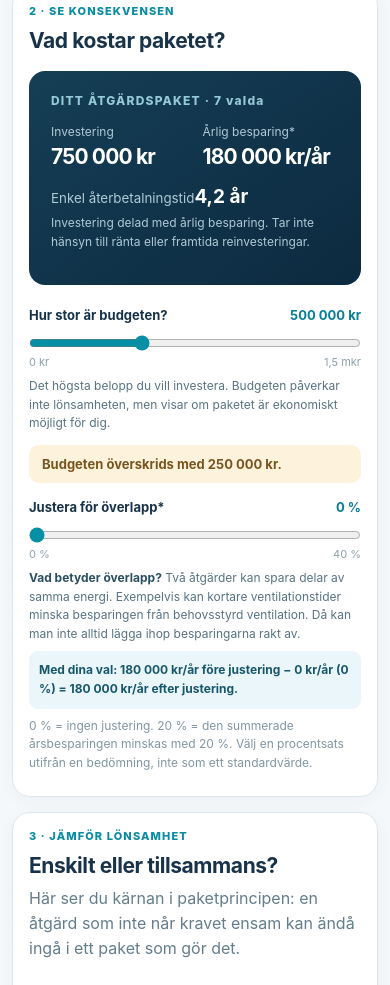
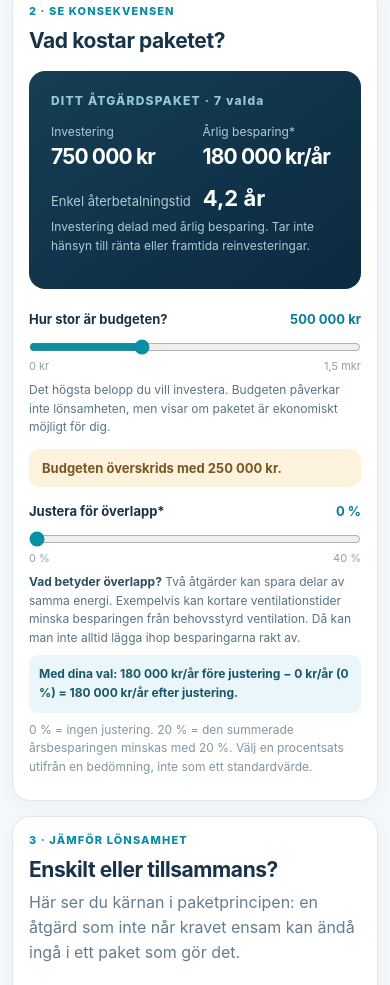
Before and after one commit to mirzazahirovic81-maker/FunktionLab-Test, a plain HTML site: page index.html in a window 390 px wide. Shown: the part 1115-2100 px from the top of the page. Drawn offline with Linux system fonts and the light colour scheme.

Commit message:
Add files via upload

```diff
--- a/index.html
+++ b/index.html
@@ -5,6 +5,7 @@
 @media print{body{background:white}header button,.addbank,.action-edit,.editor,.controls,.actions,details,.bank{display:none!important}.panel{box-shadow:none;break-inside:avoid}main{padding:0}}
 .decision-group{border:1px solid #e1eaf0;border-left:4px solid #b8cbd4;border-radius:10px;padding:12px;margin:9px 0}.decision-group.solo{border-left-color:#0e9d78}.decision-group.bundle{border-left-color:#059fb9}.decision-group.review{border-left-color:#d59c36}.decision-group p{font-size:12px}.decision-group ul{margin:6px 0;padding-left:20px;font-size:13px;line-height:1.8}.decision-group small{color:#8398a5}.decision-tip{font-size:12px;background:#f0f7fa;padding:12px;border-radius:9px}.print-only{display:none}.editor button{align-self:end}@media print{.print-only{display:block!important;page-break-before:always}.print-only pre{font:11px/1.6 sans-serif;white-space:pre-wrap;overflow-wrap:anywhere}}
 .help{font-size:12px!important;line-height:1.55;margin:8px 0;color:#587383}.help strong{color:#2b4f62}.help.muted{color:#8096a2}.tile-help{font-size:12px;margin:9px 0 0;color:#637e8d}.editor-help{grid-column:1/-1;font-size:12px;margin:0;color:#637d89}#overlapExample{padding:10px;background:#eaf6f9;border-radius:9px;color:#18576b;font-weight:650}@media print{.help{font-size:11px!important}}
+.payback-heading{display:flex;align-items:baseline;flex-wrap:wrap;column-gap:18px;row-gap:5px;margin-bottom:7px}.payback-heading small{color:#b0cad5;font-size:13px}.payback-heading strong{font-size:23px;white-space:nowrap}@media(max-width:480px){.payback-heading{column-gap:12px}.payback-heading strong{font-size:22px}}
 </style></head><body><main>
 <header><div class="logo">Funktion<span>Lab</span></div><button id="reset" class="subtle small">↻ Återställ exemplet</button></header>
 <div class="intro"><div class="eyebrow">ENERGI · BESLUTSSTÖD</div><h1>Vilka åtgärder ska vi göra tillsammans?</h1><p>Välj åtgärder från en färdig energiutredning. Se vad de kostar och jämför deras lönsamhet var för sig med lönsamheten för hela paketet.</p></div>
@@ -13,7 +14,7 @@
 <div id="bank" class="bank" hidden><input id="search" type="search" placeholder="Sök i åtgärdsbanken…" aria-label="Sök i åtgärdsbanken"><div id="bankitems" class="bankitems"></div><h3 style="margin-top:18px">Egen åtgärd</h3><div class="custom"><input id="newName" placeholder="Namn på åtgärd" aria-label="Åtgärdens namn"><input id="newCost" type="number" min="0" placeholder="Investering kr" aria-label="Investering i kronor"><input id="newSaving" type="number" min="0" placeholder="Besparing kr/år" aria-label="Årlig besparing i kronor"><button id="add" class="primary">Lägg till egen åtgärd</button></div></div></div>
 </section>
 <section class="panel"><div class="step">2 · SE KONSEKVENSEN</div><h2>Vad kostar paketet?</h2>
-<div class="summary"><div class="eyebrow">DITT ÅTGÄRDSPAKET · <span id="count">0 valda</span></div><div class="numbers"><div><small>Investering</small><strong id="cost">–</strong></div><div><small>Årlig besparing*</small><strong id="saving">–</strong></div></div><div><small style="color:#b0cad5">Enkel återbetalningstid</small><strong id="payback" style="font-size:19px">–</strong><p style="font-size:12px;color:#b0cad5">Investering delad med årlig besparing. Tar inte hänsyn till ränta eller framtida reinvesteringar.</p></div></div>
+<div class="summary"><div class="eyebrow">DITT ÅTGÄRDSPAKET · <span id="count">0 valda</span></div><div class="numbers"><div><small>Investering</small><strong id="cost">–</strong></div><div><small>Årlig besparing*</small><strong id="saving">–</strong></div></div><div><div class="payback-heading"><small>Enkel återbetalningstid</small><strong id="payback">–</strong></div><p style="font-size:12px;color:#b0cad5">Investering delad med årlig besparing. Tar inte hänsyn till ränta eller framtida reinvesteringar.</p></div></div>
 <div class="controls"><div class="control"><label for="budget">Hur stor är budgeten? <output id="budgetText"></output></label><input id="budget" type="range" min="0" max="1500000" step="25000" value="500000"><div class="endpoints"><span>0 kr</span><span>1,5 mkr</span></div><p class="help">Det högsta belopp du vill investera. Budgeten påverkar inte lönsamheten, men visar om paketet är ekonomiskt möjligt för dig.</p><div id="budgetStatus" class="status"></div></div>
 <div class="control"><label for="overlap">Justera för överlapp* <output id="overlapText"></output></label><input id="overlap" type="range" min="0" max="40" step="5" value="0"><div class="endpoints"><span>0 %</span><span>40 %</span></div><p class="help"><strong>Vad betyder överlapp?</strong> Två åtgärder kan spara delar av samma energi. Exempelvis kan kortare ventilationstider minska besparingen från behovsstyrd ventilation. Då kan man inte alltid lägga ihop besparingarna rakt av.</p><p class="help" id="overlapExample" aria-live="polite"></p><p class="help muted">0 % = ingen justering. 20 % = den summerade årsbesparingen minskas med 20 %. Välj en procentsats utifrån en bedömning, inte som ett standardvärde.</p></div></div>
 </section>
```
